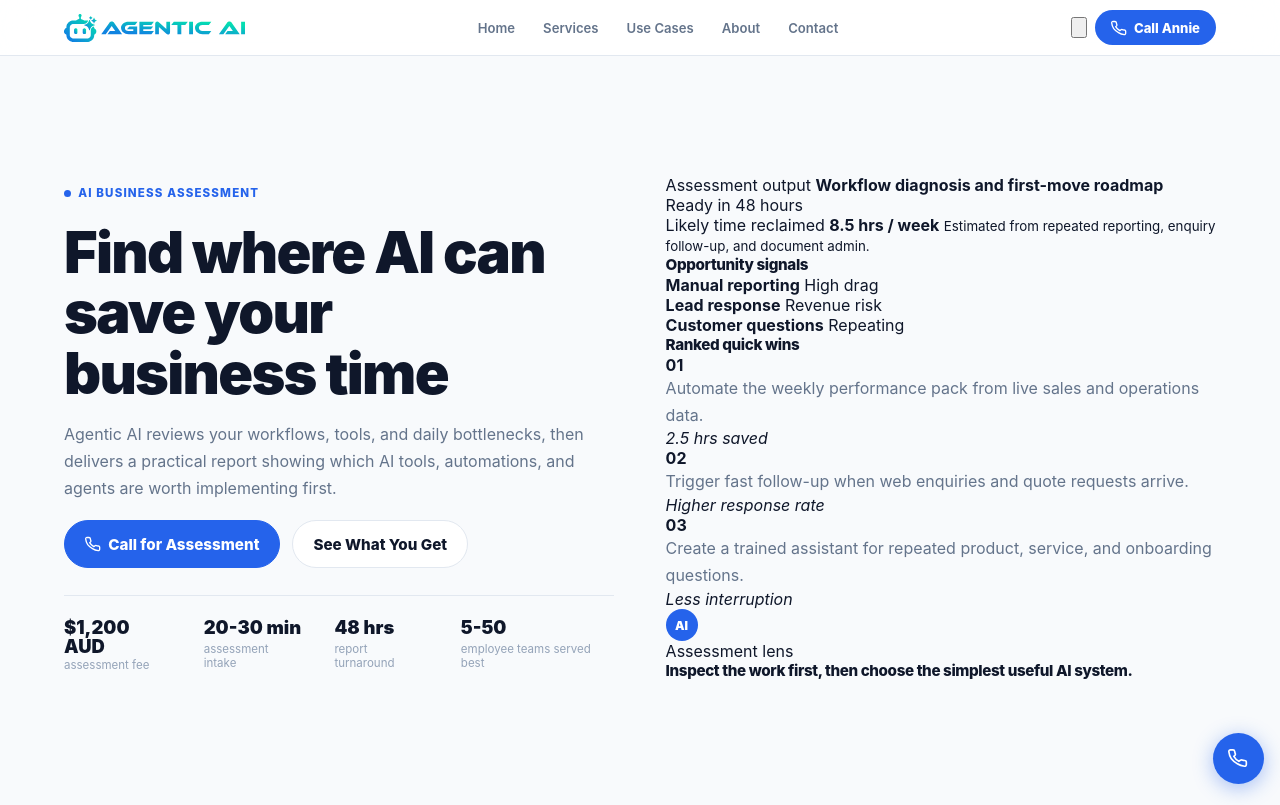
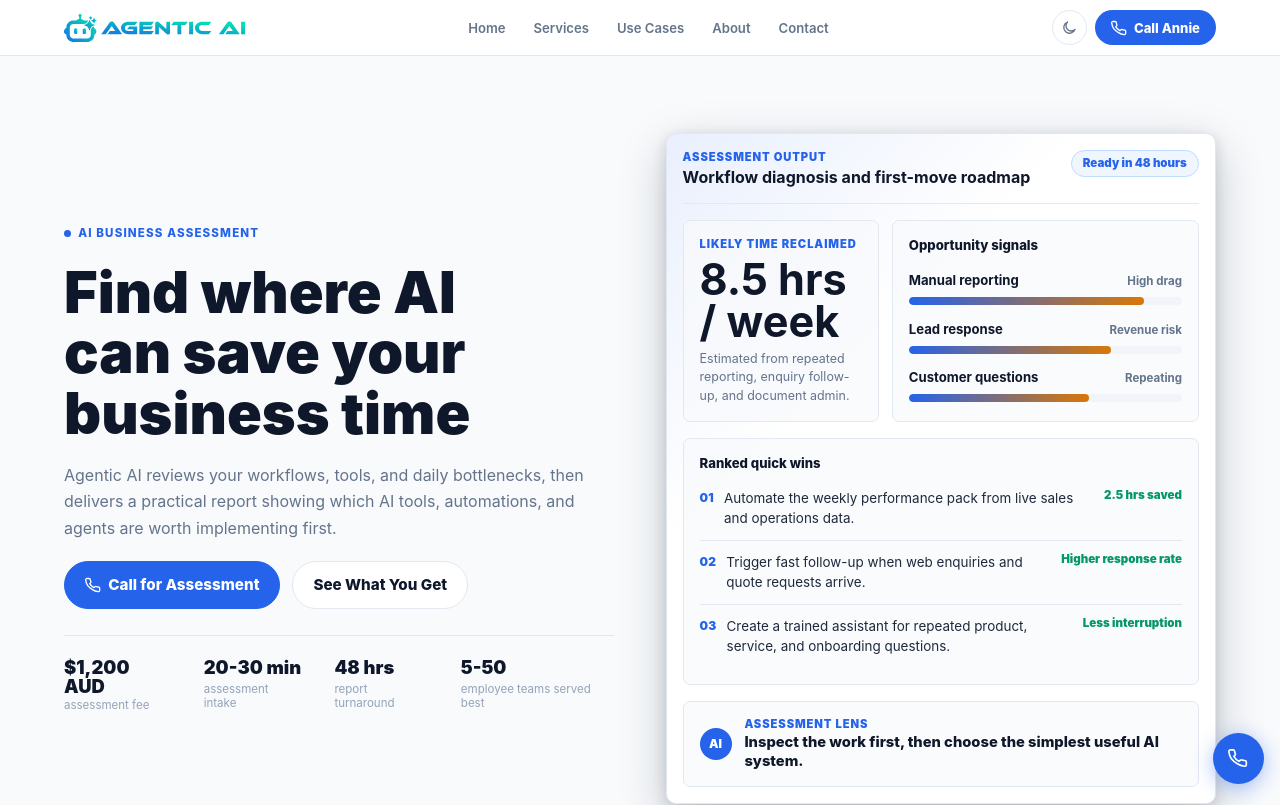
Before and after one commit to silentoverride/agenticai.net.au, a SvelteKit app: page / in a window 1280 px wide. Shown: the top 805 px of the page. Built offline with nearby package versions, Linux system fonts and the light colour scheme.

Commit message:
Add User-Agent and Accept headers to all external API fetch calls (Stripe, Retell, Twilio)

```diff
--- a/src/lib/server/twilio.ts
+++ b/src/lib/server/twilio.ts
@@ -76,7 +76,9 @@ export async function sendTwilioSms(to: string, body: string): Promise<TwilioMes
       method: 'POST',
       headers: {
         authorization: `Basic ${btoa(`${username}:${password}`)}`,
-        'content-type': 'application/x-www-form-urlencoded'
+        'content-type': 'application/x-www-form-urlencoded',
+        'user-agent': 'agenticai.net.au/1.0 (SvelteKit; Cloudflare Pages)',
+        accept: 'application/json'
       },
       body: params
     }
--- a/src/routes/api/create-assessment-checkout/+server.ts
+++ b/src/routes/api/create-assessment-checkout/+server.ts
@@ -67,7 +67,9 @@ export const POST: RequestHandler = async ({ request, url }) => {
     method: 'POST',
     headers: {
       authorization: `Bearer ${env.STRIPE_SECRET_KEY}`,
-      'content-type': 'application/x-www-form-urlencoded'
+      'content-type': 'application/x-www-form-urlencoded',
+      'user-agent': 'agenticai.net.au/1.0 (SvelteKit; Cloudflare Pages)',
+      accept: 'application/json'
     },
     body: params
   });
--- a/src/routes/api/create-retell-web-call/+server.ts
+++ b/src/routes/api/create-retell-web-call/+server.ts
@@ -46,7 +46,9 @@ export const POST: RequestHandler = async ({ request }) => {
     method: 'POST',
     headers: {
       authorization: `Bearer ${env.RETELL_API_KEY}`,
-      'content-type': 'application/json'
+      'content-type': 'application/json',
+      'user-agent': 'agenticai.net.au/1.0 (SvelteKit; Cloudflare Pages)',
+      accept: 'application/json'
     },
     body: JSON.stringify(payload)
   });
--- a/src/styles.css
+++ b/src/styles.css
@@ -44,6 +44,26 @@
   -webkit-font-smoothing: antialiased;
 }
 
+:root[data-theme='dark'] {
+  --color-ink: #f8fafc;
+  --color-ink-2: #e2e8f0;
+  --color-muted: #cbd5e1;
+  --color-muted-2: #94a3b8;
+  --color-page: #0b1120;
+  --color-panel: #111827;
+  --color-panel-soft: #1e293b;
+  --color-line: rgba(255, 255, 255, 0.12);
+  --color-line-soft: rgba(255, 255, 255, 0.08);
+  --color-primary: #f8fafc;
+  --color-primary-2: #e2e8f0;
+  --color-accent-light: rgba(37, 99, 235, 0.18);
+  --color-accent-mid: rgba(96, 165, 250, 0.48);
+  --color-header: rgba(11, 17, 32, 0.88);
+  --shadow-sm: 0 1px 3px rgba(0, 0, 0, 0.28), 0 1px 2px rgba(0, 0, 0, 0.2);
+  --shadow-panel: 0 12px 34px rgba(0, 0, 0, 0.28), 0 3px 10px rgba(0, 0, 0, 0.18);
+  --shadow-lift: 0 20px 60px rgba(0, 0, 0, 0.42), 0 5px 18px rgba(0, 0, 0, 0.28);
+}
+
 /* ── RESET ───────────────────────────────────────────────── */
 *,
 *::before,
@@ -56,6 +76,7 @@ html {
 }
 
 body {
+  background: var(--color-page);
   margin: 0;
   min-width: 320px;
 }
@@ -74,7 +95,7 @@ p {
 h1,
 h2,
 h3 {
-  letter-spacing: -0.025em;
+  letter-spacing: 0;
   line-height: 1.05;
   margin: 0;
 }
@@ -82,7 +103,6 @@ h3 {
 h1 {
   font-size: clamp(2.5rem, 4.5vw, 4rem);
   font-weight: 900;
-  letter-spacing: -0.03em;
   max-width: 12ch;
 }
 
@@ -173,6 +193,40 @@ h3 {
   align-items: center;
   display: flex;
   gap: 0.5rem;
+}
+
+.theme-toggle {
+  align-items: center;
+  background: var(--color-panel);
+  border: 1px solid var(--color-line);
+  border-radius: 999px;
+  color: var(--color-muted);
+  cursor: pointer;
+  display: inline-flex;
+  height: 2.2rem;
+  justify-content: center;
+  padding: 0;
+  transition:
+    border-color 150ms ease,
+    color 150ms ease,
+    transform 150ms ease;
+  width: 2.2rem;
+}
+
+.theme-toggle:hover {
+  border-color: var(--color-accent-mid);
+  color: var(--color-accent);
+  transform: translateY(-1px);
+}
+
+.theme-toggle svg {
+  fill: none;
+  height: 1rem;
+  stroke: currentColor;
+  stroke-linecap: round;
+  stroke-linejoin: round;
+  stroke-width: 2;
+  width: 1rem;
 }
 
 /* ── BUTTONS ─────────────────────────────────────────────── */
@@ -333,6 +387,210 @@ h3 {
 /* ── HERO REPORT CARD ────────────────────────────────────── */
 .hero-visual {
   position: relative;
+}
+
+.opportunity-map {
+  background:
+    linear-gradient(135deg, rgba(37, 99, 235, 0.1), transparent 34%),
+    var(--color-panel);
+  border: 1.5px solid var(--color-line);
+  border-radius: var(--radius);
+  box-shadow: var(--shadow-lift);
+  color: var(--color-ink);
+  display: grid;
+  gap: 1rem;
+  overflow: hidden;
+  padding: 1rem;
+}
+
+.map-header {
+  align-items: start;
+  border-bottom: 1px solid var(--color-line);
+  display: flex;
+  gap: 1rem;
+  justify-content: space-between;
+  padding-bottom: 1rem;
+}
+
+.map-header span,
+.signal-card span,
+.assessment-note span {
+  color: var(--color-accent);
+  display: block;
+  font-size: 0.7rem;
+  font-weight: 900;
+  letter-spacing: 0.08em;
+  text-transform: uppercase;
+}
+
+.map-header strong {
+  display: block;
+  font-size: 1rem;
+  line-height: 1.25;
+  margin-top: 0.18rem;
+}
+
+.map-status {
+  background: var(--color-accent-light);
+  border: 1px solid var(--color-accent-mid);
+  border-radius: 999px;
+  color: var(--color-accent);
+  flex-shrink: 0;
+  font-size: 0.72rem;
+  font-weight: 900;
+  padding: 0.35rem 0.7rem;
+  white-space: nowrap;
+}
+
+.map-grid {
+  display: grid;
+  gap: 0.8rem;
+  grid-template-columns: minmax(0, 0.78fr) minmax(0, 1.22fr);
+}
+
+.signal-card,
+.workflow-lanes,
+.roadmap-preview,
+.assessment-note {
+  background: rgba(248, 250, 252, 0.72);
+  border: 1px solid var(--color-line);
+  border-radius: var(--radius-sm);
+}
+
+:root[data-theme='dark'] .signal-card,
+:root[data-theme='dark'] .workflow-lanes,
+:root[data-theme='dark'] .roadmap-preview,
+:root[data-theme='dark'] .assessment-note {
+  background: rgba(15, 23, 42, 0.72);
+}
+
+.signal-card {
+  align-content: start;
+  display: grid;
+  gap: 0.55rem;
+  min-height: 11.5rem;
+  padding: 1rem;
+}
+
+.signal-card strong {
+  font-size: clamp(1.9rem, 4vw, 2.7rem);
+  line-height: 0.95;
+}
+
+.signal-card small {
+  color: var(--color-muted);
+  font-size: 0.78rem;
+  line-height: 1.45;
+}
+
+.workflow-lanes {
+  display: grid;
+  gap: 0.85rem;
+  padding: 1rem;
+}
+
+.workflow-lanes h3,
+.roadmap-preview h3 {
+  font-size: 0.82rem;
+  letter-spacing: 0;
+  text-transform: none;
+}
+
+.lane {
+  display: grid;
+  gap: 0.42rem;
+}
+
+.lane-label {
+  align-items: baseline;
+  display: flex;
+  gap: 0.75rem;
+  justify-content: space-between;
+}
+
+.lane-label strong {
+  font-size: 0.82rem;
+}
+
+.lane-label span {
+  color: var(--color-muted);
+  font-size: 0.72rem;
+  font-weight: 700;
+}
+
+.lane-track {
+  background: var(--color-line-soft);
+  border-radius: 999px;
+  height: 0.5rem;
+  overflow: hidden;
+}
+
+.lane-track i {
+  background: linear-gradient(90deg, var(--color-accent), var(--color-warm));
+  border-radius: inherit;
+  display: block;
+  height: 100%;
+}
+
+.roadmap-preview {
+  display: grid;
+  gap: 0;
+  padding: 1rem;
+}
+
+.roadmap-preview h3 {
+  margin-bottom: 0.35rem;
+}
+
+.roadmap-preview article {
+  align-items: start;
+  border-top: 1px solid var(--color-line);
+  display: grid;
+  gap: 0.65rem;
+  grid-template-columns: auto 1fr auto;
+  padding: 0.75rem 0;
+}
+
+.roadmap-preview article:first-of-type {
+  border-top: 0;
+}
+
+.roadmap-preview b {
+  color: var(--color-accent);
+  font-size: 0.75rem;
+  font-weight: 900;
+  padding-top: 0.05rem;
+}
+
+.roadmap-preview p {
+  color: var(--color-ink-2);
+  font-size: 0.84rem;
+  line-height: 1.45;
+}
+
+.roadmap-preview em {
+  color: var(--color-success);
+  font-size: 0.72rem;
+  font-style: normal;
+  font-weight: 900;
+  line-height: 1.2;
+  text-align: right;
+  white-space: nowrap;
+}
+
+.assessment-note {
+  align-items: center;
+  display: grid;
+  gap: 0.8rem;
+  grid-template-columns: auto 1fr;
+  padding: 0.9rem 1rem;
+}
+
+.assessment-note h3 {
+  font-size: 0.92rem;
+  letter-spacing: 0;
+  margin-top: 0.15rem;
+  max-width: none;
 }
 
 .report-card {
@@ -576,6 +834,11 @@ h3 {
   font-weight: 900;
 }
 
+.card.compact h2 {
+  font-size: 1.4rem;
+  max-width: none;
+}
+
 /* ── TAG GRID ────────────────────────────────────────────── */
 .tag-grid {
   display: grid;
@@ -612,6 +875,9 @@ h3 {
 .report-section {
   background: var(--dark-bg);
   color: #f8fafc;
+  display: grid;
+  gap: clamp(2rem, 4vw, 4rem);
+  grid-template-columns: minmax(0, 0.9fr) minmax(0, 1.1fr);
   padding: clamp(4rem, 6vw, 6rem) max(var(--pad-h), calc((100vw - var(--max-w)) / 2 + var(--pad-h)));
 }
 
@@ -711,9 +977,12 @@ h3 {
   display: grid;
   gap: 2rem;
   grid-template-columns: 1fr auto;
+  margin: 0 auto clamp(3rem, 5vw, 5rem);
+  max-width: calc(var(--max-w) - (var(--pad-h) * 2));
   overflow: hidden;
   padding: clamp(2.5rem, 4vw, 4rem) clamp(2rem, 4vw, 3.5rem);
   position: relative;
+  width: calc(100% - (var(--pad-h) * 2));
 }
 
 .cta-section::before {
@@ -1153,6 +1422,7 @@ textarea:focus {
 .brand:focus-visible,
 .nav-cta:focus-visible,
 .button:focus-visible,
+.theme-toggle:focus-visible,
 .footer a:focus-visible {
   outline: 3px solid rgba(37, 99, 235, 0.3);
   outline-offset: 3px;
@@ -1185,6 +1455,7 @@ textarea:focus {
   }
 
   .report-section {
+    grid-template-columns: 1fr;
     padding-left: var(--pad-h);
     padding-right: var(--pad-h);
   }
@@ -1266,4 +1537,25 @@ textarea:focus {
     padding-left: 1rem;
     padding-right: 1rem;
   }
+
+  .cta-section {
+    margin-bottom: 3rem;
+    width: calc(100% - 2rem);
+  }
+
+  .map-header,
+  .map-grid,
+  .roadmap-preview article {
+    grid-template-columns: 1fr;
+  }
+
+  .map-header {
+    display: grid;
+  }
+
+  .map-status,
+  .roadmap-preview em {
+    justify-self: start;
+    text-align: left;
+  }
 }
```
